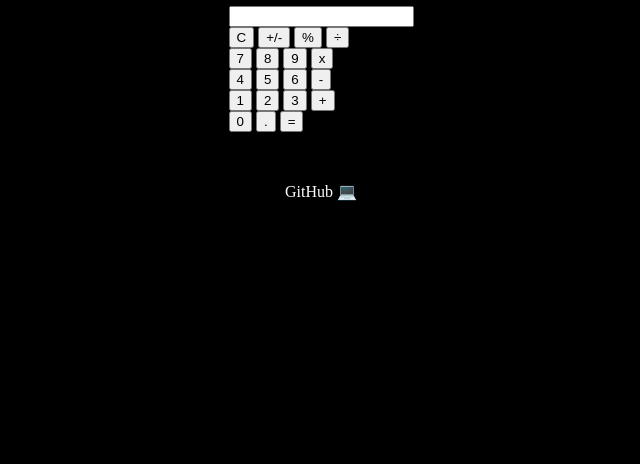
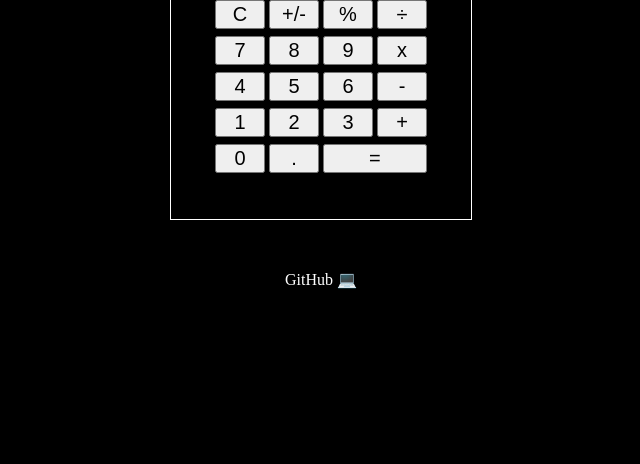
Before and after one commit to CrypticMango/vanilla-javascript-calculator, a plain HTML site: page index.html in a window 1280 px wide. Shown: the part 336-800 px from the top of the page, without its empty margins (319-959 px from the left). Drawn offline with Linux system fonts and the light colour scheme.

Commit message:
added id's to all buttons
-basic styling of buttons

```diff
--- a/index.html
+++ b/index.html
@@ -18,33 +18,33 @@
 				<input type="text" id="number-box" />
 				<div class="all-buttons">
 					<div class="row-1">
-						<button>C</button>
-						<button>+/-</button>
-						<button>%</button>
-						<button>÷</button>
+						<button id="clear-btn">C</button>
+						<button id="plus-minus-btn">+/-</button>
+						<button id="percentage-btn">%</button>
+						<button id="division-btn">÷</button>
 					</div>
 					<div class="row-2">
-						<button>7</button>
-						<button>8</button>
-						<button>9</button>
-						<button>x</button>
+						<button id="seven-btn">7</button>
+						<button id="eight-btn">8</button>
+						<button id="nine-btn">9</button>
+						<button id="multiplication-btn">x</button>
 					</div>
 					<div class="row-3">
-						<button>4</button>
-						<button>5</button>
-						<button>6</button>
-						<button>-</button>
+						<button id="four-btn">4</button>
+						<button id="five-btn">5</button>
+						<button id="six-btn">6</button>
+						<button id="minus-btn">-</button>
 					</div>
 					<div class="row-4">
-						<button>1</button>
-						<button>2</button>
-						<button>3</button>
-						<button>+</button>
+						<button id="one-btn">1</button>
+						<button id="two-btn">2</button>
+						<button id="three-btn">3</button>
+						<button id="addition-btn">+</button>
 					</div>
 					<div class="row-5">
-						<button>0</button>
-						<button>.</button>
-						<button>=</button>
+						<button id="zero-btn">0</button>
+						<button id="decimal-btn">.</button>
+						<button id="equals-btn">=</button>
 					</div>
 				</div>
 			</form>
--- a/style.css
+++ b/style.css
@@ -14,3 +14,32 @@ a {
 	text-decoration: none;
     margin-top: 50px;
 }
+
+button {
+    font-size: 20px;
+    width: 50px;
+}
+
+#number-box {
+    margin-top: 40px;
+}
+
+.calculator-container {
+    border: 1px solid white;
+    width: 300px;
+    height: 300px;
+    display: flex;
+    justify-content: center;
+}
+
+.all-buttons {
+    margin-top: 20px;
+}
+
+.row-1, .row-2, .row-3, .row-4{
+    margin-bottom: 7px;
+}
+
+#equals-btn {
+    width: 103.5px;
+}
```
